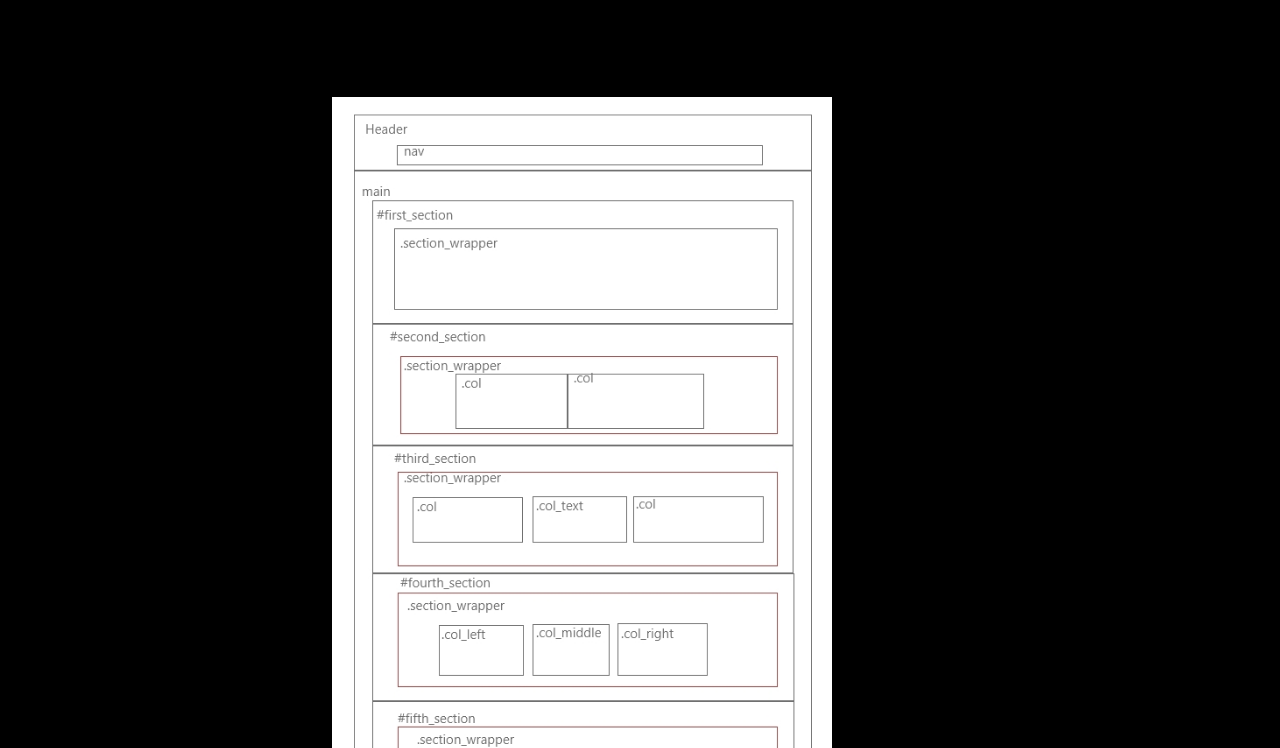
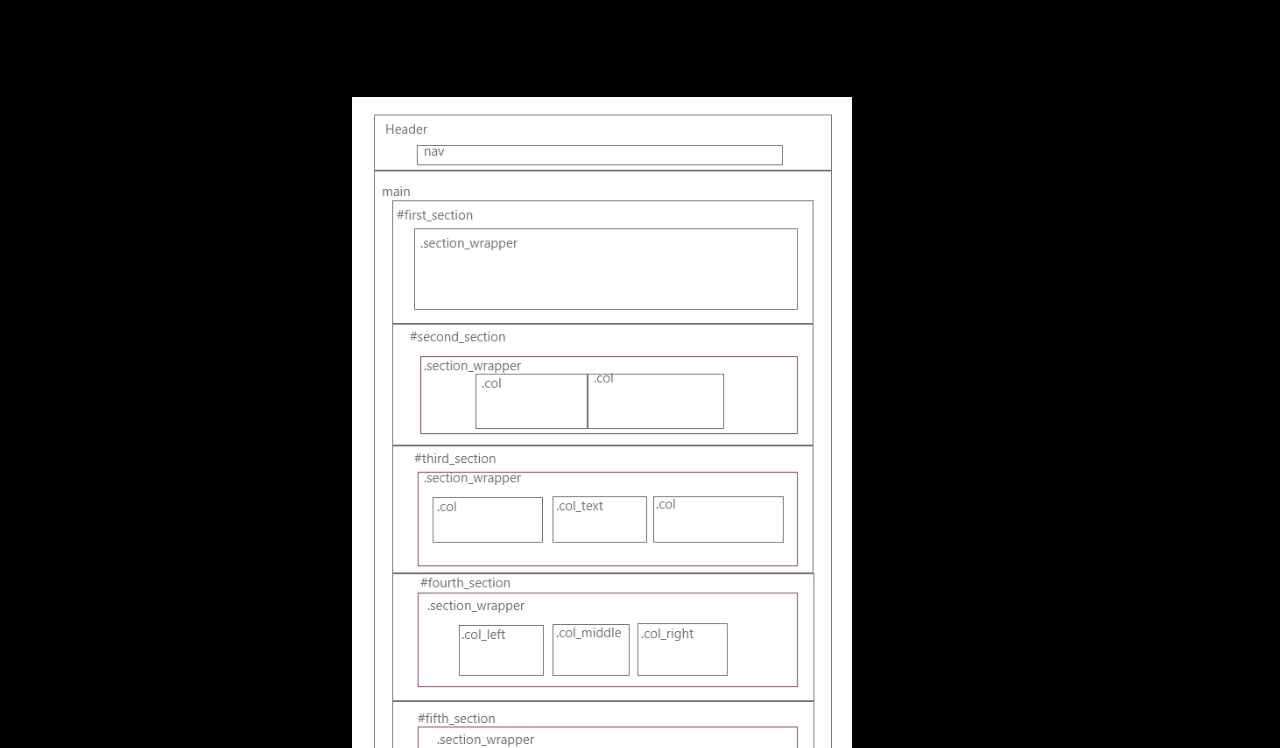
Before and after one commit to math21t7/pilot_projekt1, a plain HTML site: page layout.html in a window 1280 px wide. Shown: the part 52-800 px from the top of the page. Drawn offline with Linux system fonts and the light colour scheme.

Commit message:
tenth commit

```diff
--- a/style.css
+++ b/style.css
@@ -6,12 +6,13 @@ main {
   display: grid;
   grid-template-columns: 1fr;
 }
-
-#layout_section {
-  display: grid;
-  width: 500px;
-  margin: 100px;
-  margin-left: 300px;
+@media (min-width: 800px) {
+  #layout_section {
+    display: grid;
+    width: 500px;
+    margin: 100px;
+    margin-left: 320px;
+  }
 }
 
 img,
```
